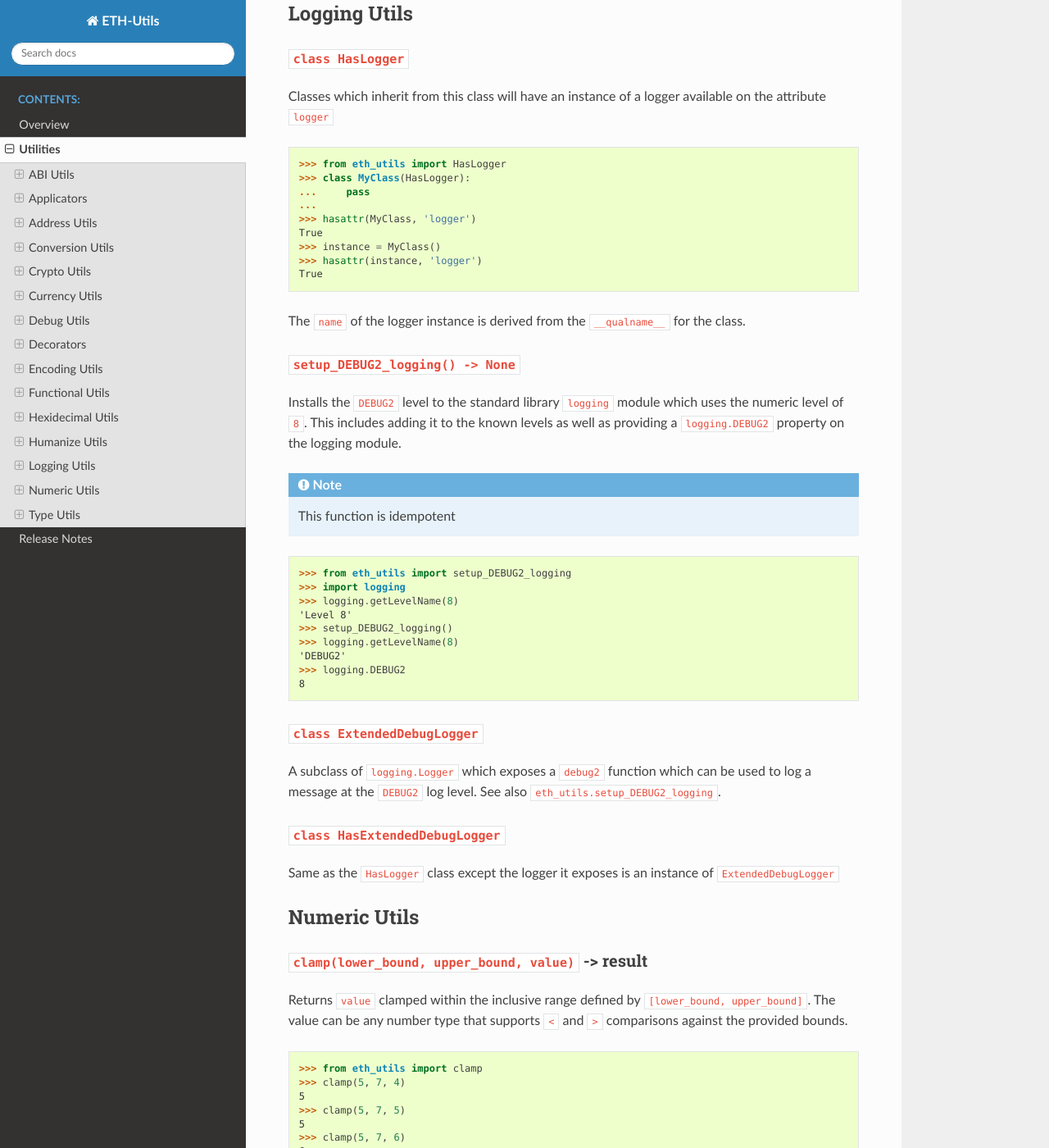
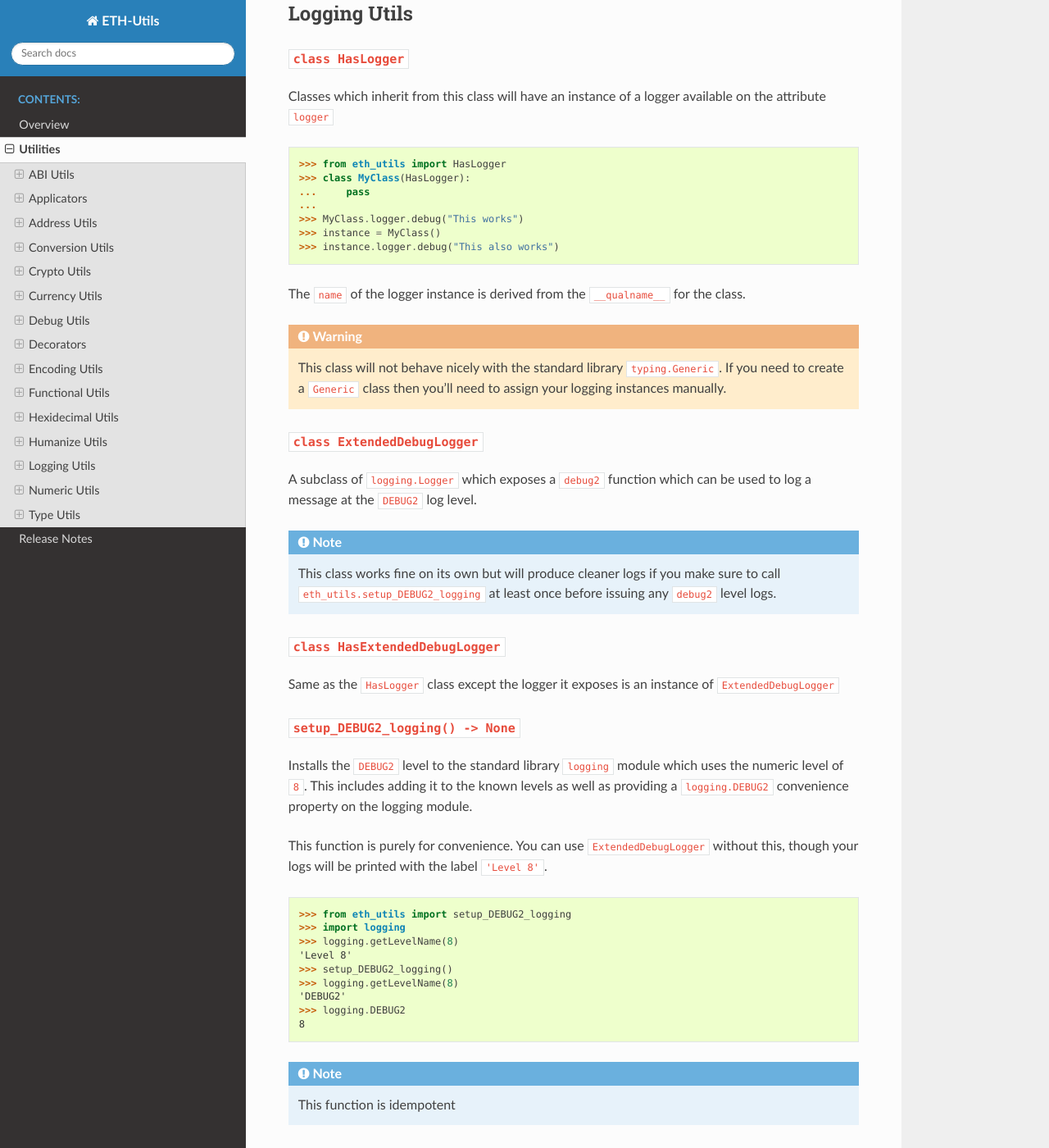
Before and after one commit to ethereum/eth-utils, a Sphinx documentation site: the page built from docs/utilities.rst, in a window 1280 px wide and 1400 px high, scrolled down 22533 px. Shown: the whole window at 82% size. Built offline with Sphinx 7.4.7 and the Read the Docs theme 2.0.0, drawn with Linux system fonts in a browser that asks for light colours; pages that are not in the unit, such as notebooks, are missing from menus.

Commit message:
update docs

```diff
--- a/docs/utilities.rst
+++ b/docs/utilities.rst
@@ -1302,24 +1302,51 @@ available on the attribute ``logger``
     >>> class MyClass(HasLogger):
     ...     pass
     ...
-    >>> hasattr(MyClass, 'logger')
-    True
+    >>> MyClass.logger.debug("This works")
     >>> instance = MyClass()
-    >>> hasattr(instance, 'logger')
-    True
+    >>> instance.logger.debug("This also works")
+
 
 The ``name`` of the logger instance is derived from the ``__qualname__`` for
 the class.
 
+.. warning::
+
+    This class will not behave nicely with the standard library
+    ``typing.Generic``.  If you need to create a ``Generic`` class then you'll
+    need to assign your logging instances manually.
+
+
+``class ExtendedDebugLogger``
+^^^^^^^^^^^^^^^^^^^^^^^^^^^^^
+
+A subclass of ``logging.Logger`` which exposes a ``debug2`` function which can
+be used to log a message at the ``DEBUG2`` log level.
+
+.. note::
+
+    This class works fine on its own but will produce cleaner logs if you make
+    sure to call ``eth_utils.setup_DEBUG2_logging`` at least once before
+    issuing any ``debug2`` level logs.
+
+
+``class HasExtendedDebugLogger``
+^^^^^^^^^^^^^^^^^^^^^^^^^^^^^^^^
+
+Same as the ``HasLogger`` class except the logger it exposes is an instance of
+``ExtendedDebugLogger``
+
 
 ``setup_DEBUG2_logging() -> None``
 ^^^^^^^^^^^^^^^^^^^^^^^^^^^^^^^^^^^^
 
 Installs the ``DEBUG2`` level to the standard library ``logging`` module which
 uses the numeric level of ``8``.  This includes adding it to the known levels
-as well as providing a ``logging.DEBUG2`` property on the logging module.
-
-.. note::  This function is idempotent
+as well as providing a ``logging.DEBUG2`` convenience property on the logging
+module.
+
+This function is purely for convenience.  You can use ``ExtendedDebugLogger``
+without this, though your logs will be printed with the label ``'Level 8'``.
 
 
 .. doctest::
@@ -1335,19 +1362,7 @@ as well as providing a ``logging.DEBUG2`` property on the logging module.
     8
 
 
-``class ExtendedDebugLogger``
-^^^^^^^^^^^^^^^^^^^^^^^^^^^^^
-
-A subclass of ``logging.Logger`` which exposes a ``debug2`` function which can
-be used to log a message at the ``DEBUG2`` log level.  See also
-``eth_utils.setup_DEBUG2_logging``.
-
-
-``class HasExtendedDebugLogger``
-^^^^^^^^^^^^^^^^^^^^^^^^^^^^^^^^
-
-Same as the ``HasLogger`` class except the logger it exposes is an instance of
-``ExtendedDebugLogger``
+.. note::  This function is idempotent
 
 
 Numeric Utils
--- a/pyproject.toml
+++ /dev/null
@@ -1,3 +0,0 @@
-# Exclude eth_utils.units from black
-[tool.black]
-exclude = 'eth_utils/units.py'
```
Also changed, not shown: 1 other file.
